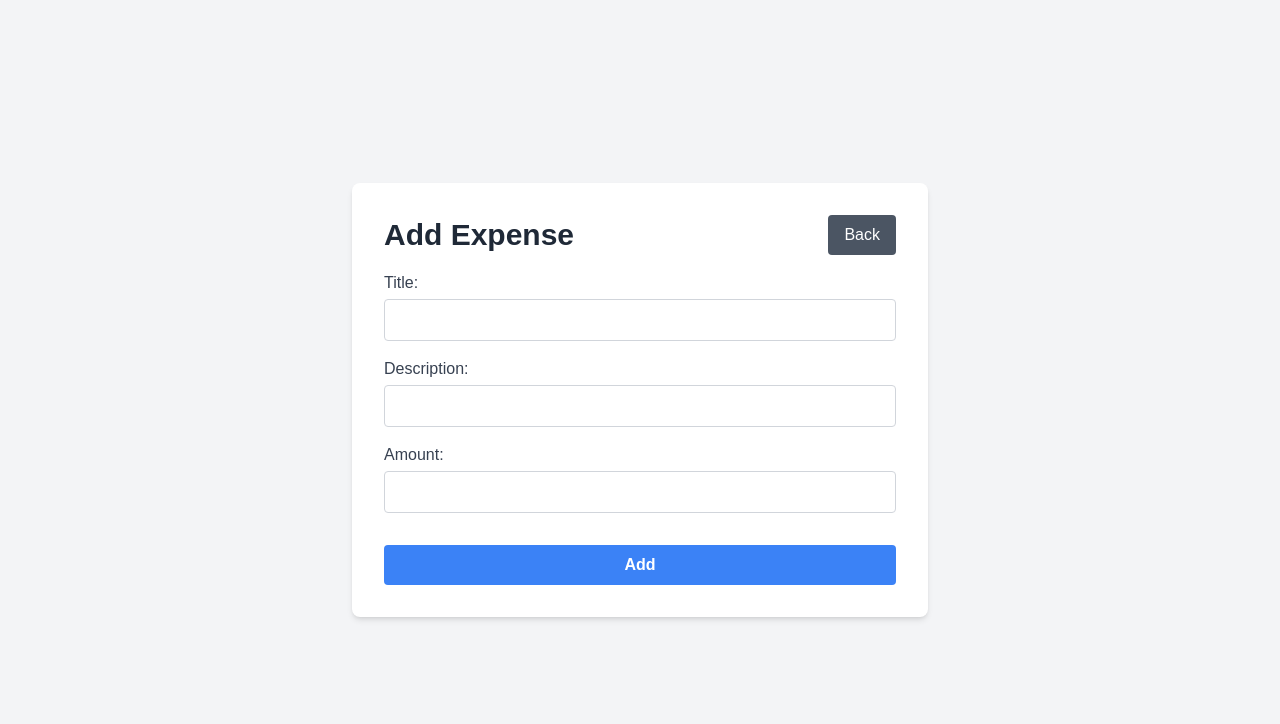
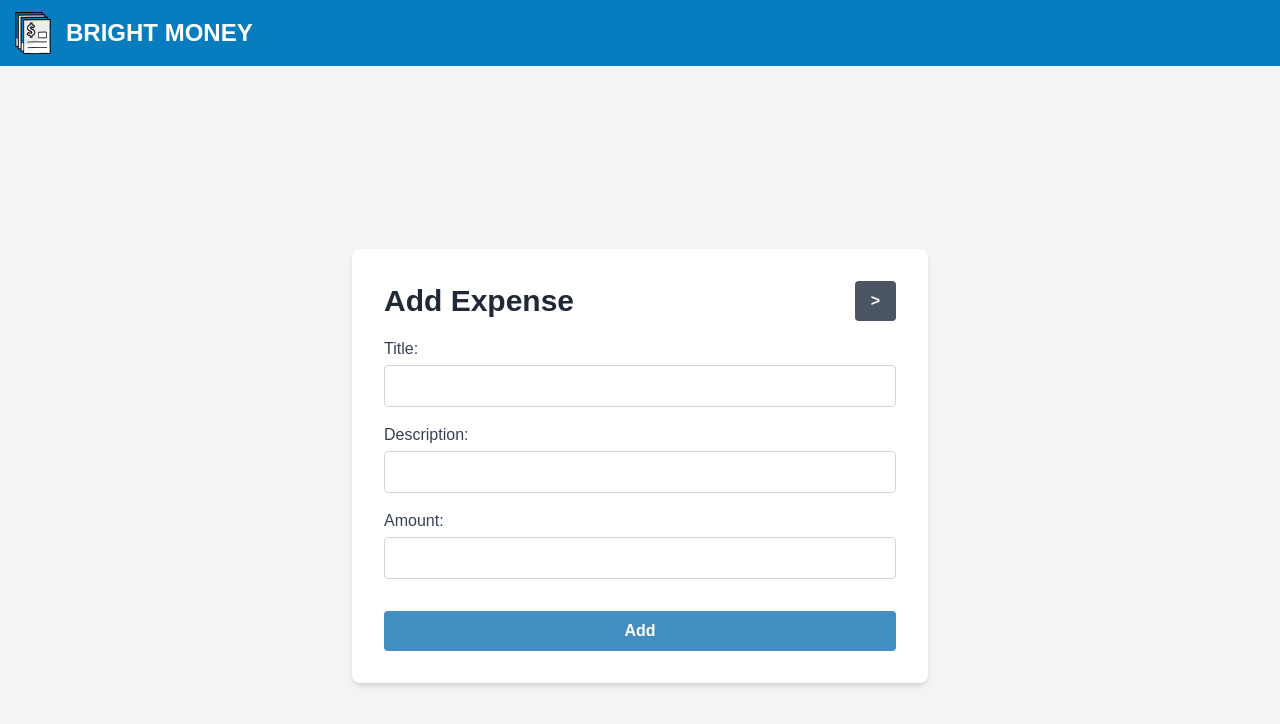
Before and after one commit to tammytamayao/expense-app-frontend, a Next.js app: page /expenses/add in a window 1280 px wide. Shown: the top 724 px of the page. Built offline with nearby package versions, Linux system fonts and the light colour scheme.

Commit message:
feat: add header and basic style

```diff
--- a/src/app/components/ExpenseForm.tsx
+++ b/src/app/components/ExpenseForm.tsx
@@ -97,7 +97,7 @@ export default function ExpenseForm({
       <button
         type="submit"
         disabled={loading}
-        className="mt-4 py-2 px-4 bg-blue-500 text-white font-semibold rounded hover:bg-blue-600 disabled:bg-blue-300"
+        className="mt-4 py-2 px-4 bg-primary text-white font-semibold rounded hover:bg-secondary disabled:bg-blue-300"
       >
         {loading ? "Saving..." : isEdit ? "Update" : "Add"}
       </button>
--- /dev/null
+++ b/src/app/components/Header.tsx
@@ -0,0 +1,24 @@
+import Link from "next/link";
+import Image from "next/image";
+import logo from "../../../public/logo.png";
+
+const Header: React.FC = () => {
+  return (
+    <header className="bg-secondary shadow-md">
+      <div className="mx-auto px-2 py-2 flex items-center">
+        {" "}
+        <Link href="/" className="flex items-center">
+          {" "}
+          <Image src={logo} alt="Logo" width={50} height={50} />
+          <h1 className="ml-2 text-2xl font-bold">
+            {" "}
+            <span className="text-white">BRIGHT </span>
+            <span className="text-white">MONEY</span>
+          </h1>
+        </Link>
+      </div>
+    </header>
+  );
+};
+
+export default Header;
--- a/src/app/components/HomePage.tsx
+++ b/src/app/components/HomePage.tsx
@@ -2,32 +2,34 @@
 
 import Link from "next/link";
 import Image from "next/image";
-import nextImage from "../../../public/next.svg";
+import nextImage from "../../../public/logo.png";
 import LoginForm from "./LoginForm";
 
 const HomePage: React.FC = () => {
   const handleLoginSubmit = (email: string, password: string) => {
-    // NOTE: Extendable feature of the application
     console.log("Email:", email, "Password:", password);
   };
 
   return (
-    <div className="flex h-screen items-center justify-center bg-gray-100">
+    <div className="flex flex-col h-screen">
+      <div className="flex-grow flex items-center justify-center bg-gray-100">
         <div className="bg-white p-8 rounded-lg shadow-md text-center max-w-md">
-        {/* NOTE: Replace the heading with app image and adjust the image specs */}
           <Image
             src={nextImage}
             alt="Welcome to Expense Tracker"
-          className="mb-4"
-          width={300}
-          height={100}
+            className="mb-2 w-80 h-60"
           />
+          <h1 className="mb-4 text-2xl font-bold">
+            <span className="text-black">B R I G H T</span>
+            &nbsp;&nbsp;&nbsp;
+            <span className="text-primary">M O N E Y</span>
+          </h1>
 
           <LoginForm onSubmit={handleLoginSubmit} />
 
           <div>
             <Link href="/signup">
-            <button className="w-full mb-4 px-4 py-2 border border-blue-600 text-blue-600 rounded hover:text-blue-800 hover:border-blue-800 transition-colors">
+              <button className="w-full mb-4 px-4 py-2 border border-primary text-primary rounded hover:text-secondary hover:border-secondary transition-colors">
                 Sign Up
               </button>
             </Link>
@@ -40,10 +42,11 @@ const HomePage: React.FC = () => {
           </div>
 
           <Link href="/expenses" aria-label="Continue as guest">
-          <span className="text-gray-800 hover:text-blue-600 cursor-pointer text-lg">
+            <span className="text-gray-800 hover:text-primary cursor-pointer text-lg">
               Continue as <strong className="font-bold">Guest</strong>
             </span>
           </Link>
+        </div>
       </div>
     </div>
   );
--- a/src/app/components/LoginForm.tsx
+++ b/src/app/components/LoginForm.tsx
@@ -21,7 +21,7 @@ const LoginForm: React.FC<{
         placeholder="Username or Email"
         value={email}
         onChange={(e) => setEmail(e.target.value)}
-        className="mb-4 px-4 py-2 border text-gray-600 rounded focus:outline-none focus:ring focus:ring-blue-300"
+        className="mb-4 px-4 py-2 border text-gray-600 rounded focus:outline-none focus:ring focus:ring-primary-300"
         required
       />
 
@@ -30,13 +30,13 @@ const LoginForm: React.FC<{
         placeholder="Password"
         value={password}
         onChange={(e) => setPassword(e.target.value)}
-        className="mb-4 px-4 py-2 border text-gray-600 rounded focus:outline-none focus:ring focus:ring-blue-300"
+        className="mb-4 px-4 py-2 border text-gray-600 rounded focus:outline-none focus:ring focus:ring-primary-300"
         required
       />
 
       <button
         type="submit"
-        className="w-full mb-2 px-4 py-2 bg-blue-600 text-white rounded hover:bg-blue-700 transition-colors"
+        className="w-full mb-2 px-4 py-2 bg-primary text-white rounded hover:bg-secondary transition-colors"
       >
         Log In
       </button>
--- a/src/app/expenses/[id]/edit/page.tsx
+++ b/src/app/expenses/[id]/edit/page.tsx
@@ -4,6 +4,7 @@ import { useRouter, useParams } from "next/navigation";
 import { useEffect, useState } from "react";
 import ExpenseForm from "../../../components/ExpenseForm";
 import { editExpense, updateExpense } from "../../../api";
+import Header from "@/app/components/Header";
 
 interface Expense {
   id?: number;
@@ -50,6 +51,8 @@ const EditExpensePage: React.FC = () => {
   if (error) return <div className="text-red-500">{error}</div>;
 
   return (
+    <div>
+      <Header />
       <div className="flex h-screen items-center justify-center bg-gray-100">
         <div className="bg-white p-8 rounded-lg shadow-md text-left max-w-xl w-full">
           <div className="flex justify-between items-center mb-4">
@@ -58,7 +61,7 @@ const EditExpensePage: React.FC = () => {
               onClick={() => router.back()}
               className="bg-gray-600 text-white px-4 py-2 rounded hover:bg-gray-800 transition-colors"
             >
-            Back
+              <strong>{">"}</strong>
             </button>
           </div>
           {expense && (
@@ -70,6 +73,7 @@ const EditExpensePage: React.FC = () => {
           )}
         </div>
       </div>
+    </div>
   );
 };
 
--- a/src/app/expenses/add/page.tsx
+++ b/src/app/expenses/add/page.tsx
@@ -2,6 +2,7 @@
 
 import { useRouter } from "next/navigation";
 import ExpenseForm from "../../components/ExpenseForm";
+import Header from "@/app/components/Header";
 
 interface Expense {
   id?: number;
@@ -19,6 +20,8 @@ const AddExpensePage: React.FC = () => {
   };
 
   return (
+    <div>
+      <Header />
       <div className="flex h-screen items-center justify-center bg-gray-100">
         <div className="bg-white p-8 rounded-lg shadow-md text-left max-w-xl w-full">
           <div className="flex justify-between items-center mb-4">
@@ -27,10 +30,11 @@ const AddExpensePage: React.FC = () => {
               onClick={() => router.back()}
               className="bg-gray-600 text-white px-4 py-2 rounded hover:bg-gray-800 transition-colors"
             >
-            Back
+              <strong>{">"}</strong>
             </button>
           </div>
           <ExpenseForm onSubmit={handleSubmit} isEdit={false} />
+        </div>
       </div>
     </div>
   );
--- a/src/app/expenses/page.tsx
+++ b/src/app/expenses/page.tsx
@@ -4,6 +4,7 @@ import React, { useEffect, useState } from "react";
 import Link from "next/link";
 import { fetchExpenses, deleteExpense } from "../api";
 import MessageDisplay from "../components/MessageDisplay";
+import Header from "../components/Header";
 
 interface Expense {
   id: number;
@@ -65,21 +66,21 @@ const ViewExpensePage: React.FC = () => {
   };
 
   return (
+    <div>
+      <Header />
       <div className="flex flex-col h-screen bg-gray-100 p-4">
         <MessageDisplay
           message={successMessage || error}
           isSuccess={!!successMessage}
         />
-
         <div className="flex justify-between items-center mb-4">
           <h1 className="text-2xl font-bold text-gray-800">Expense List</h1>
           <Link href="/expenses/add">
-          <button className="bg-blue-600 text-white px-4 py-2 rounded hover:bg-blue-700 transition-colors">
+            <button className="bg-primary text-white px-4 py-2 rounded hover:bg-secondary transition-colors">
               + Add Expense
             </button>
           </Link>
         </div>
-
         {expenses.length === 0 ? (
           <div className="bg-yellow-100 border border-yellow-400 text-gray-800 p-4 rounded">
             <p>No expenses found. Please add some expenses.</p>
@@ -155,6 +156,7 @@ const ViewExpensePage: React.FC = () => {
           </div>
         )}
       </div>
+    </div>
   );
 };
 
--- a/tailwind.config.ts
+++ b/tailwind.config.ts
@@ -11,6 +11,8 @@ const config: Config = {
       colors: {
         background: "var(--background)",
         foreground: "var(--foreground)",
+        primary: "#428ec2",
+        secondary: "#077cbf",
       },
     },
   },
```
Lines whose indentation alone changed are shown as unchanged.
